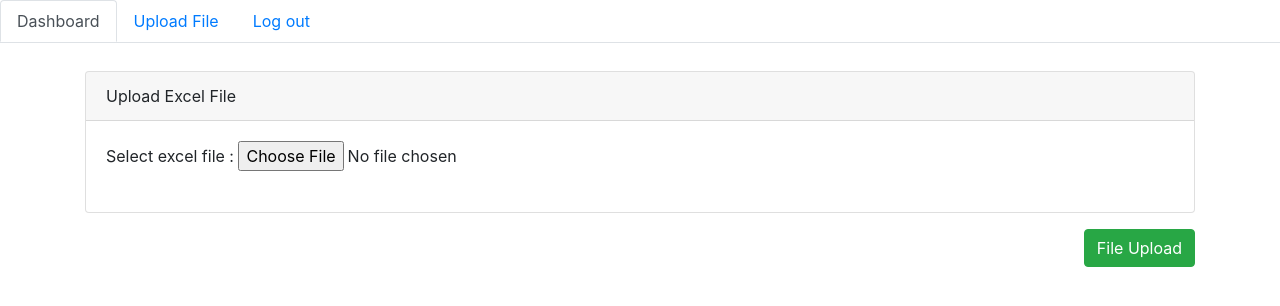
After one commit to WanWin04/PHP_Application, a PHP site: page /view/upload.php in a window 1280 px wide. The commit adds this page. Shown: the top 306 px of the page. Run offline with PHP 8.4, Linux system fonts and the light colour scheme.

Commit message:
Create and design file upload

```diff
--- /dev/null
+++ b/model/FileModel.php
@@ -0,0 +1,5 @@
+<?php
+
+class FileModel {
+    public $db;
+}
--- a/routes/route.php
+++ b/routes/route.php
@@ -15,4 +15,10 @@ if (isset($_GET['action'])) {
     if ($request == 'register') {
         $route = "UserController@RegisterAction";
     }
+    if ($request == 'upload') {
+        $route = "FileController@UploadAction";
+    }
+    if ($request == 'fileUpload') {
+        $route = "FileController@UploadAction";
+    }
 }
--- a/view/login.php
+++ b/view/login.php
@@ -44,6 +44,7 @@
             </div>
         </div>
     </div>
+    <?php include_once('template/footer.php'); ?>
 </body>
 
 </html>
--- a/view/register.php
+++ b/view/register.php
@@ -44,6 +44,7 @@
             </div>
         </div>
     </div>
+    <?php include_once('template/footer.php'); ?>
 </body>
 
 </html>
--- a/view/template/footer.php
+++ b/view/template/footer.php
@@ -0,0 +1,5 @@
+<!-- <footer class="text-center text-white fixed-botton">
+    <div class="text-center p-3" style="background-color: rgba(0, 0, 0, 0.2);">
+        2024 Copyright: QuangThang
+    </div>
+</footer> -->
--- a/view/template/header.php
+++ b/view/template/header.php
@@ -1,3 +1,5 @@
 <meta charset="UTF-8">
 <meta name="viewport" content="width=device-width, initial-scale=1.0">
 <link rel="stylesheet" href="https://cdn.jsdelivr.net/npm/bootstrap@4.0.0/dist/css/bootstrap.min.css" integrity="sha384-Gn5384xqQ1aoWXA+058RXPxPg6fy4IWvTNh0E263XmFcJlSAwiGgFAW/dAiS6JXm" crossorigin="anonymous">
+
+<link rel="stylesheet" href="./css/App.css">
--- a/view/template/nav.php
+++ b/view/template/nav.php
@@ -1,5 +1,5 @@
 <nav class="nav nav-tabs nav-stacked">
-    <a class="nav-link active" href="#">Action Link</a>
-    <a class="nav-link" href="#">Link</a>
+    <a class="nav-link active" href="?action=dashboard">Dashboard</a>
+    <a class="nav-link" href="?action=upload">Upload File</a>
     <a class="nav-link" href="?action=logout">Log out</a>
 </nav>
--- /dev/null
+++ b/view/upload.php
@@ -0,0 +1,41 @@
+<!DOCTYPE html>
+<html lang="en">
+
+<head>
+    <?php include_once('template/header.php'); ?>
+    <title>Upload File</title>
+</head>
+
+<body>
+    <?php include_once('template/nav.php'); ?>
+    <div class="container">
+        <!-- send message  -->
+        <?php if (!empty($message)) { ?>
+            <div class="alert alert-primary" role="alert" id="msg">
+                <?php echo $message; ?>
+            </div>
+        <?php } ?>
+        <form class="row g-3" action="?action=fileUpload" method="POST" enctype="multipart/form-data" id="form_file_upload">
+            <div class="col-12">
+                <div class="card mt-2 mb-3">
+                    <div class="card-header">
+                        Upload Excel File
+                    </div>
+                    <div class="card-body">
+                        <div class="form-group">
+                            <label for="uploadFile">Select excel file :</label>
+                            <input type="file" name="uploadFile" id="uploadFile" required>
+                        </div>
+                    </div>
+                </div>
+            </div>
+            <!-- upload file  -->
+            <div class="col-12">
+                <input type="submit" value="File Upload" name="submit" class="btn btn-success submit float-right" id="submit">
+            </div>
+        </form>
+    </div>
+    <?php include_once('template/footer.php'); ?>
+</body>
+
+</html>
```
Also changed, not shown: controller/FileController.php (added, +23 -0 lines), public/css/App.css (added), 1 other file.
